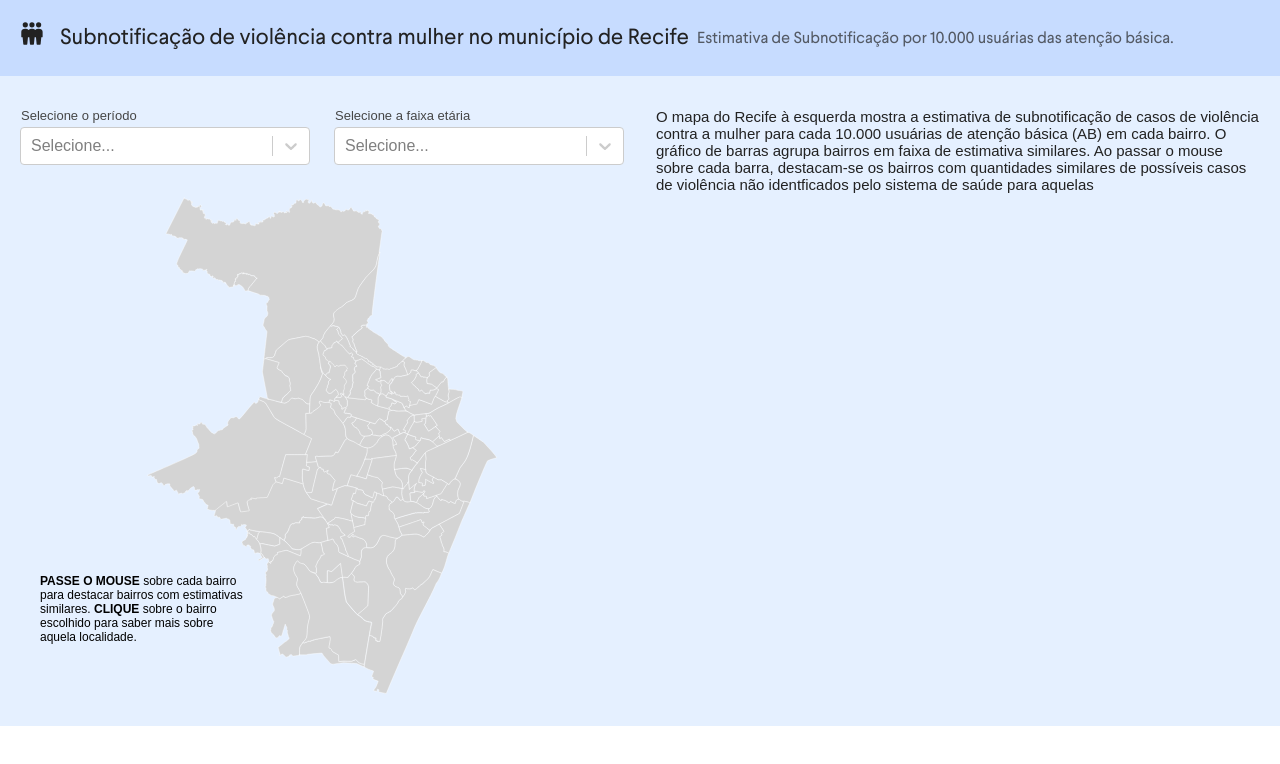
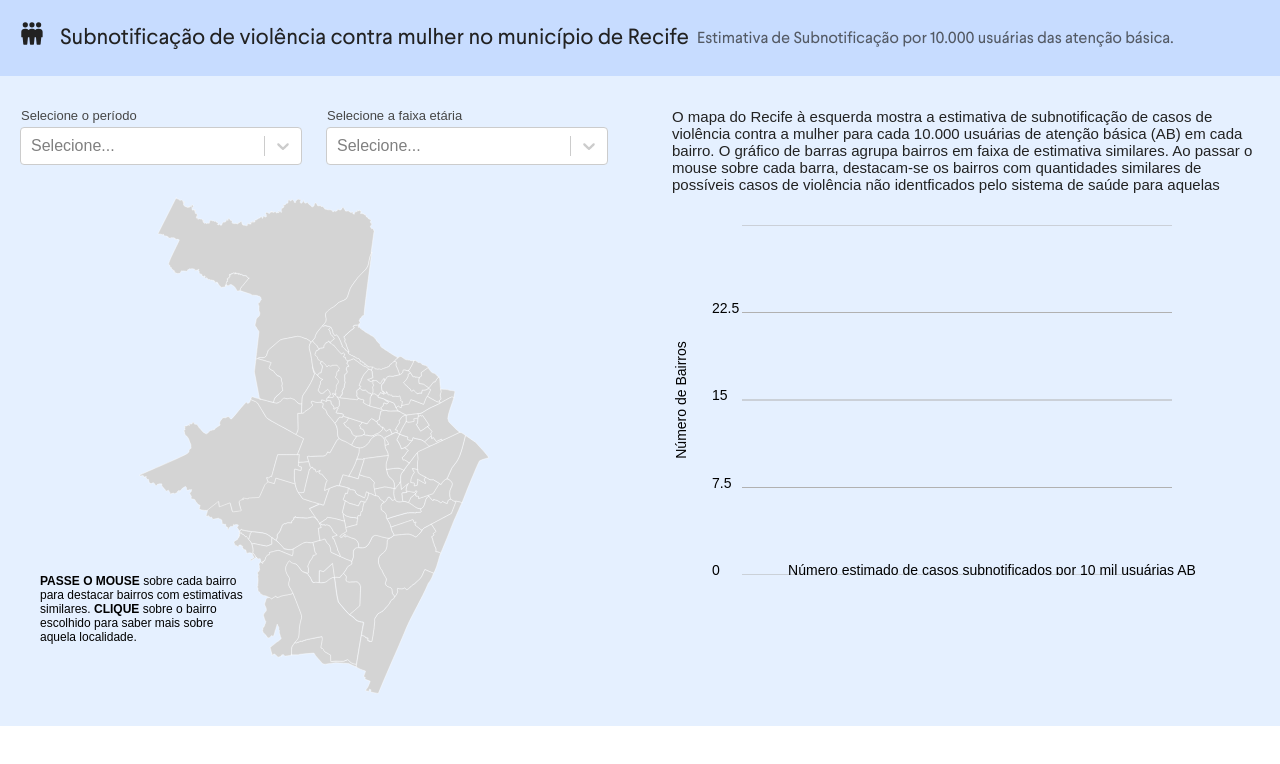
Before and after one commit to vital-strategies-br/gbv-dashboard, a React (Create React App) app: page / in a window 1280 px wide. Shown: the top 764 px of the page. Built offline with nearby package versions, Linux system fonts and the light colour scheme.

Commit message:
Include bar chart

```diff
--- a/src/index.css
+++ b/src/index.css
@@ -10,7 +10,7 @@
 
 body {
   margin: 0;
-  font-family: 'Larsseit Light', sans-serif;
+  font-family: 'Larsseit Regular', sans-serif;
   -webkit-font-smoothing: antialiased;
   -moz-osx-font-smoothing: grayscale;
 }
--- /dev/null
+++ b/src/mapview/Bar.tsx
@@ -0,0 +1,46 @@
+import React from 'react';
+
+interface BarProps {
+  value: number;
+  maxDataValue: number;
+  width: number;
+  plotHeight: number;
+  index: number;
+  totalBars: number;
+  yAxisLimits: Array<number>;
+}
+
+const Bar: React.FC<BarProps> = ({ value, maxDataValue, width, plotHeight, index, totalBars, yAxisLimits }) => {
+  const barHeight = value * (plotHeight / yAxisLimits[1]); // Adjust height for padding
+  const barWidth = width / totalBars; // Adjust width for padding between bars
+
+  const getColor = (value: number) => {
+    if (value > 30) return 'darkred';
+    if (value > 20) return 'red';
+    if (value > 10) return 'lightcoral';
+    return 'gray';
+};
+
+  return (
+    <g transform={`translate(${index * (width / totalBars)}, ${plotHeight - barHeight})`}>
+      <rect
+        x="0"
+        y="0"
+        width={barWidth}
+        height={barHeight}
+        fill={getColor(value)}
+      />
+      {/* <text
+        x={barWidth / 2}
+        y={barHeight + 15}
+        textAnchor="middle"
+        fontSize="10"
+        fill="black"
+      >
+        {value}
+      </text> */}
+    </g>
+  );
+};
+
+export default Bar;
--- /dev/null
+++ b/src/mapview/BarChart.tsx
@@ -0,0 +1,89 @@
+import React from 'react';
+
+import Bar from './Bar';
+import { BarChartProps } from "./types";
+import "./BarChart.css";
+
+const MAX_VALUE = 1;
+const BINS = 25;
+const YLIM = [0, 30];
+
+function linspace(start: number, end: number, num: number): number[] {
+    const result = [];
+    const step = (end - start) / (num - 1);
+    for (let i = 0; i < num; i++) {
+        result.push(start + (step * i));
+    }
+    return result;
+}
+
+function BarChart({ data, width = 500, height = 350 }: BarChartProps) {
+    const values = Object.values(data).map(x => x.value);
+
+    let nullCount = 0;
+    const binSize = MAX_VALUE / BINS;
+    const binCounts = new Array(BINS).fill(0);
+
+    for (const value of values) {
+        if (value === null) nullCount++;
+        else binCounts[Math.min(Math.floor(value / binSize), BINS - 1)]++;
+    }
+
+    return (
+        <svg width="100%" height={350} viewBox={`0 0 ${width} ${height}`} preserveAspectRatio="xMinYMin">
+            {/* {binCounts.map((count, index) => (
+                <Bar
+                    key={index}
+                    value={count}
+                    maxDataValue={MAX_VALUE}
+                    width={width}
+                    plotHeight={height}
+                    index={index}
+                    totalBars={binCounts.length}
+                    yAxisLimits={YLIM}
+                />
+            ))} */}
+            {linspace(YLIM[0], YLIM[1], 5).map(value => (
+                <g className="y-tick">
+
+                    <line key={value} x1="70" y1={height - (value * (height / YLIM[1]))} x2={width} y2={height - (value * (height / YLIM[1]))} stroke="#B1B1B1" />
+                    <text x="40" y={height - (value * (height / YLIM[1]))} fontSize={14}>{value}</text>
+                </g>
+            ))}
+
+            {/* <line x1="0" y1={height - 20} x2={width} y2={height - 20} stroke="black" /> */}
+            {/* <line x1="0" y1="0" x2="0" y2={height - 20} stroke="black" /> */}
+            {/* {labels.map((label, index) => (
+                <text
+                    key={index}
+                    x={index * barWidth + (barWidth - 10) / 2}
+                    y={height - 5}
+                    textAnchor="middle"
+                    fontSize="10"
+                    fill="black"
+                >
+                    {label}
+                </text>
+            ))} */}
+            <text
+                x={(width / 2) + 70}
+                y={height}
+                textAnchor="middle"
+                fontSize="14"
+            >
+                Número estimado de casos subnotificados por 10 mil usuárias AB
+            </text>
+            <text
+                x={-height / 2}
+                y={14}
+                textAnchor="middle"
+                fontSize="14"
+                transform="rotate(-90)"
+            >
+                Número de Bairros
+            </text>
+        </svg>
+    );
+};
+
+export default BarChart;
--- a/src/mapview/MapView.css
+++ b/src/mapview/MapView.css
@@ -19,7 +19,7 @@
 	flex: 1;
 	display: flex;
 	flex-wrap: wrap;
-	gap: 32px;
+	gap: 64px;
 }
 
 .mapview-section {
--- a/src/mapview/MapView.tsx
+++ b/src/mapview/MapView.tsx
@@ -1,47 +1,22 @@
 import React, { useState } from "react";
-import Select, { CSSObjectWithLabel } from "react-select";
+import Select from "react-select";
 
+// Components
+import BarChart from "./BarChart";
 import SVGMap from "./SVGMap";
 import SectionHeader from "../common/SectionHeader";
-
+// Types
+import { NeighborhoodData } from "./types";
+// Image
+import Demographic from "../icons/demographic.svg";
+// Data
 import DashboardDataJson from "./data/dashboard.json";
-import Demographic from "../icons/demographic.svg";
-
+// CSS
 import "./MapView.css";
 
-type SubnotificationData = {
-  year: number,
-  esus: number | null,
-  sinan: number | null,
-  subnotification_rate: number | null,
-  subnotification_rate_zscore: number | null,
-  relative_subnotification_index: number | null,
-  relative_subnotification_category: string | null
-}
-
-type NeighborhoodData = {
-  // Simplified name of the neighborhood
-  neighborhood: string,
-  // The UI name of the neighborhood
-  name: string,
-  id_shape: number,
-  id_sinan: number,
-  id_geojson: number,
-  id_district: number,
-  district_name: string,
-  // Different data points for possible UI filters
-  data: Array<SubnotificationData>;
-}
-
 const data: Array<NeighborhoodData> = DashboardDataJson;
-
-const options = [
-  { value: 2018, label: '2018' },
-  { value: 2019, label: '2019' },
-  { value: 2020, label: '2020' },
-  { value: 2021, label: '2021' },
-  { value: 2022, label: '2022' },
-];
+const yearsSet = new Set(data.map(x => x.data.map(y => y.year)).flat());
+const yearOptions = Array.from(yearsSet).map(x => ({ value: x, label: x.toString() }));
 
 function MapView() {
   let [selectedNeighborhood, setSelectedNeighborhood] = useState<number | null>(
@@ -92,7 +67,7 @@ function MapView() {
             <div className="mapview-filter-container">
               <div className="mapview-filter-field-container">
                 <span>Selecione o período</span>
-                <Select options={options} onChange={onYearChange} placeholder="Selecione..." />
+                <Select options={yearOptions} onChange={onYearChange} placeholder="Selecione..." />
               </div>
               <div className="mapview-filter-field-container">
                 <span>Selecione a faixa etária</span>
@@ -111,6 +86,7 @@ function MapView() {
             {selectedNeighborhood ? (
               <h3>{name}</h3>
             ) : (
+              <>
                 <span className="mapview-instructions">
                     O mapa do Recife à esquerda mostra a estimativa de
                     subnotificação de casos de violência contra a mulher para cada
@@ -120,6 +96,8 @@ function MapView() {
                     bairros com quantidades similares de possíveis casos de
                     violência não identficados pelo sistema de saúde para aquelas
                 </span>
+                <BarChart data={filtered} />
+              </>
             )}
           </div>
         </div>
--- a/src/mapview/SVGMap.tsx
+++ b/src/mapview/SVGMap.tsx
@@ -1,7 +1,11 @@
 import React from 'react';
 
+// Types
+import { SVGMapProps } from "./types";
+// Data
+import shapes from './shapes/recife-4098pts.json';
+// CSS
 import './SVGMap.css';
-import shapes from './shapes/recife-4098pts.json';
 
 const PALETTE = [
   "#FFF0F0",
@@ -17,20 +21,6 @@ const PALETTE = [
   "#480708"
 ];
 const NULL_COLOR = "#d4d4d4";
-
-type PathData = {
-  name: string,
-  value: number | null,
-}
-
-type SVGMapProps = {
-  // A mapping of path 'id' to color
-  data: { [index: number]: PathData },
-  // The 'id' of the selected path
-  selectedShape: number | null,
-  // The onShapeClick callback
-  onPathClick: (id: number) => void;
-}
 
 function valueToHex(value: number | null, range: number = 1): string {
   if (value === null) return NULL_COLOR;
@@ -54,8 +44,8 @@ function SVGMap({ data, selectedShape, onPathClick }: SVGMapProps) {
         version="1.2"
         baseProfile="tiny"
         viewBox={shapes.viewBox}
-        stroke-linecap="round"
-        stroke-linejoin="round"
+        strokeLinecap="round"
+        strokeLinejoin="round"
         width={350}
       >
         {shapes.locations.map(x => {
@@ -65,7 +55,7 @@ function SVGMap({ data, selectedShape, onPathClick }: SVGMapProps) {
           const onClick = pathValue && onPathClick ? () => onPathClick(x.id) : undefined;
 
           return (
-            <path d={x.path} onClick={onClick} fill={fill} stroke="white" style={{
+            <path key={x.id} d={x.path} onClick={onClick} fill={fill} stroke="white" style={{
               cursor: pathValue ? "pointer" : "auto"
             }}></path>
           );
--- /dev/null
+++ b/src/mapview/types.ts
@@ -0,0 +1,43 @@
+type SubnotificationData = {
+    year: number,
+    esus: number | null,
+    sinan: number | null,
+    subnotification_rate: number | null,
+    subnotification_rate_zscore: number | null,
+    relative_subnotification_index: number | null,
+    relative_subnotification_category: string | null
+}
+
+export type NeighborhoodData = {
+    // Simplified name of the neighborhood
+    neighborhood: string,
+    // The UI name of the neighborhood
+    name: string,
+    id_shape: number,
+    id_sinan: number,
+    id_geojson: number,
+    id_district: number,
+    district_name: string,
+    // Different data points for possible UI filters
+    data: Array<SubnotificationData>;
+}
+
+export type PathData = {
+    name: string,
+    value: number | null,
+}
+
+export type SVGMapProps = {
+    // A mapping of path 'id' to color
+    data: { [index: number]: PathData },
+    // The 'id' of the selected path
+    selectedShape: number | null,
+    // The onShapeClick callback
+    onPathClick: (id: number) => void;
+}
+
+export type BarChartProps = {
+    data: { [index: number]: PathData },
+    width?: number,
+    height?: number,
+}
```
Also changed, not shown: src/mapview/BarChart.css (added). Lines whose indentation alone changed are shown as unchanged.
